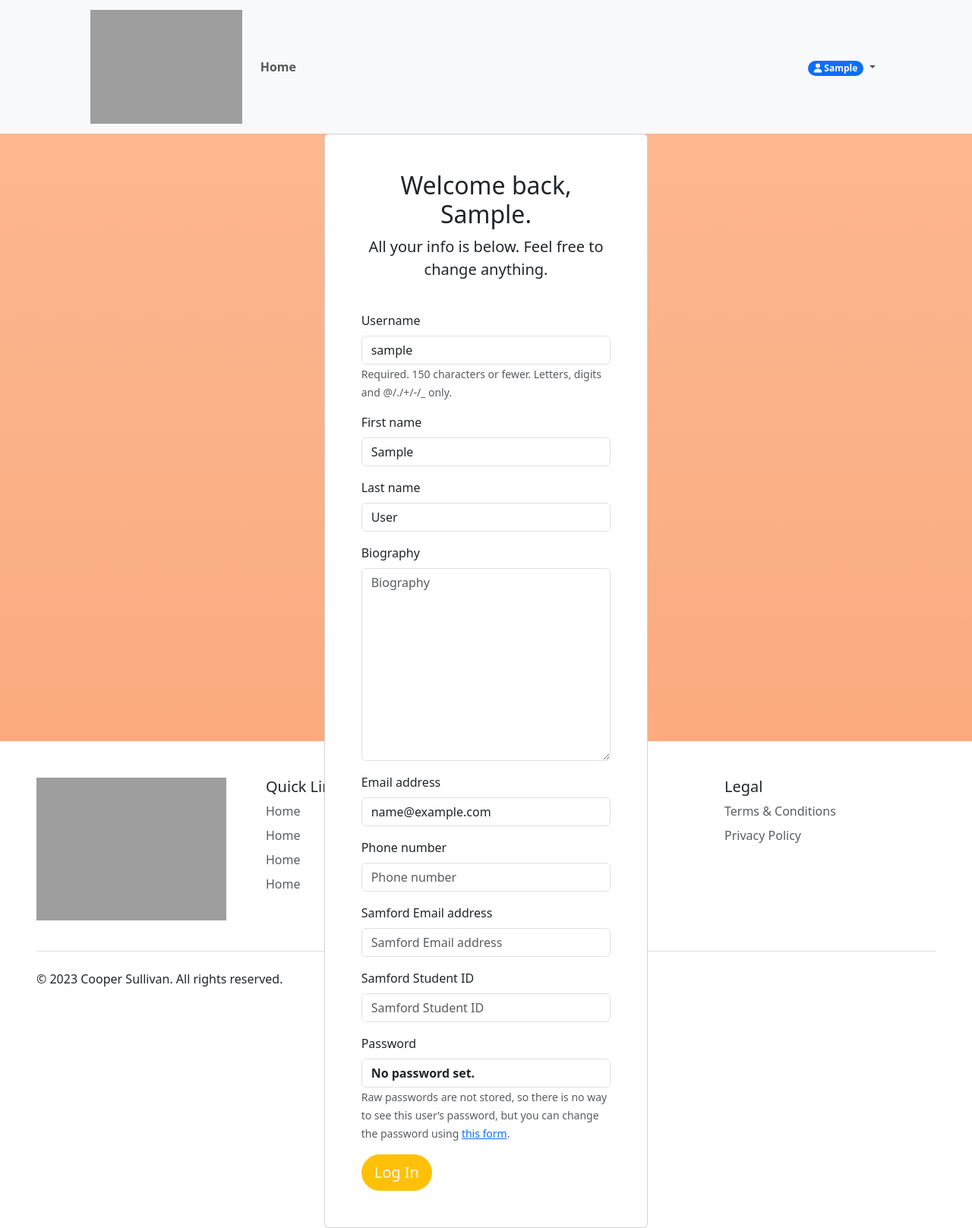
After one commit to coopersully/law_app, a Django app: page /accounts/profile/ in a window 1280 px wide. The commit adds this page. Shown: the whole page at 76% size. Run offline with Django 4.2, Linux system fonts and the light colour scheme; the visitor is signed in with stand-in values (Sample User, id 1); parts of the project's set-up code (start-up, migrations or seed data) failed here and were passed over; some libraries are stand-ins or nearby versions; grey boxes are pictures that could not be loaded.

Commit message:
Add profile page

```diff
--- a/accounts/forms.py
+++ b/accounts/forms.py
@@ -1,4 +1,5 @@
 from django.contrib.auth.forms import UserCreationForm, UserChangeForm
+from django.forms import forms
 
 from accounts.models import CustomUser
 
@@ -6,7 +7,7 @@ from accounts.models import CustomUser
 class CustomUserCreationForm(UserCreationForm):
     class Meta:
         model = CustomUser
-        fields = ("username", "first_name", "last_name", "email", "school_email", "student_id")
+        fields = ("username", "first_name", "last_name", "email", "phone_number", "school_email", "student_id")
         labels = {
             'school_email': 'Samford Email address',
             'student_id': 'Samford Student ID'
@@ -16,4 +17,9 @@ class CustomUserCreationForm(UserCreationForm):
 class CustomUserChangeForm(UserChangeForm):
     class Meta:
         model = CustomUser
-        fields = ("username", "first_name", "last_name", "email")
+        fields = ("username", "first_name", "last_name", "bio", "email", "phone_number", "school_email", "student_id")
+        labels = {
+            'school_email': 'Samford Email address',
+            'student_id': 'Samford Student ID',
+            'bio': 'Biography'
+        }
--- a/accounts/urls.py
+++ b/accounts/urls.py
@@ -1,7 +1,9 @@
 from django.urls import path
 
+from accounts import views
 from accounts.views import SignUpView
 
 urlpatterns = [
     path('signup/', SignUpView.as_view(), name='signup'),
+    path('profile/', views.account_details, name='profile'),
 ]
--- a/accounts/views.py
+++ b/accounts/views.py
@@ -1,10 +1,27 @@
+from django.contrib.auth.decorators import login_required
+from django.shortcuts import render, redirect
 from django.urls import reverse_lazy
 from django.views.generic.edit import CreateView
 
-from .forms import CustomUserCreationForm
+from .forms import CustomUserCreationForm, CustomUserChangeForm
 
 
 class SignUpView(CreateView):
     form_class = CustomUserCreationForm
     success_url = reverse_lazy("login")
     template_name = "registration/signup.html"
+
+
+@login_required
+def account_details(request):
+    user = request.user
+
+    if request.method == 'POST':
+        form = CustomUserChangeForm(request.POST, instance=user)
+        if form.is_valid():
+            form.save()
+            return redirect('profile')
+    else:
+        form = CustomUserChangeForm(instance=user)
+
+    return render(request, 'profile.html', {'form': form, 'user': user})
--- a/templates/base.html
+++ b/templates/base.html
@@ -32,7 +32,7 @@
 <body>
 
 <nav class="navbar navbar-expand-lg navbar-light bg-light big-nav">
-    <div class="container-fluid fw-bolder">
+    <div class="container-fluid col-10 mx-auto fw-bolder">
         <a class="navbar-brand" href="{% url 'home' %}">
             <img src="{% static 'images/logo.svg' %}" alt="Logo" width="200">
         </a>
@@ -57,7 +57,7 @@
                     </a>
                     <ul class="dropdown-menu" aria-labelledby="profileDropdown">
                         {% if user.is_authenticated %}
-                            <li><a class="dropdown-item" href="{% url 'home' %}">Profile</a></li>
+                            <li><a class="dropdown-item" href="{% url 'profile' %}">Profile</a></li>
                             <li><a class="dropdown-item" href="{% url 'home' %}">Reset Password</a></li>
                             <li><a class="dropdown-item" href="{% url 'home' %}">Log Out</a></li>
                         {% else %}
--- /dev/null
+++ b/templates/profile.html
@@ -0,0 +1,24 @@
+{% extends 'base.html' %}
+{% load bootstrap5 %}
+
+{% block title %}{{ user.username }}'s Profile{% endblock %}
+
+{% block content %}
+    <div class="container-fluid vh-100 bg-gradient text-light">
+        <div class="row justify-content-center align-items-center vh-100">
+            <div class="card col-md-4 px-5 py-5">
+                <div class="text-center">
+                    <h2>Welcome back, {% if user.first_name %}{{ user.first_name }}{% else %}{{ user.username }}{% endif %}.</h2>
+                    <p class="lead">All your info is below. Feel free to change anything.</p>
+                </div>
+                <form method="post" class="mt-4">
+                    {% csrf_token %}
+                    {% bootstrap_form form %}
+                    <button type="submit" class="btn btn-warning btn-lg rounded-pill text-light">
+                        Log In
+                    </button>
+                </form>
+            </div>
+        </div>
+    </div>
+{% endblock %}
```
